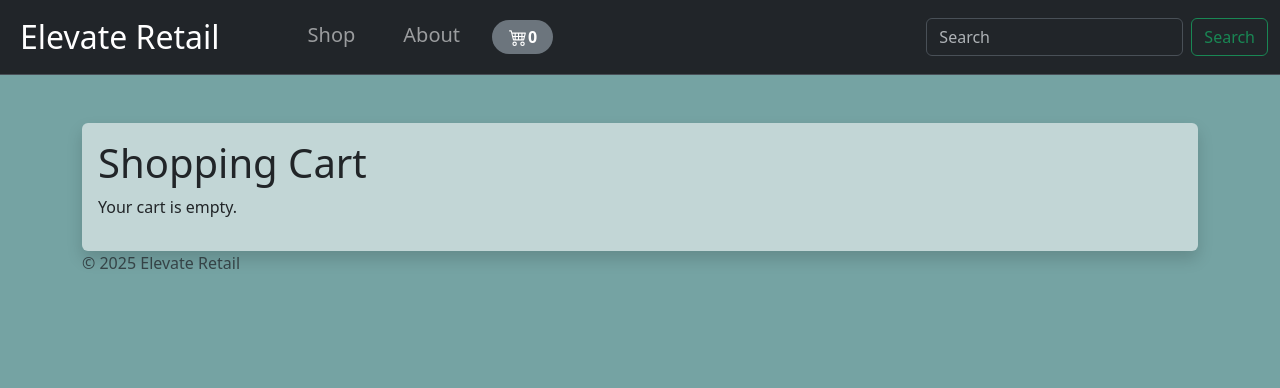
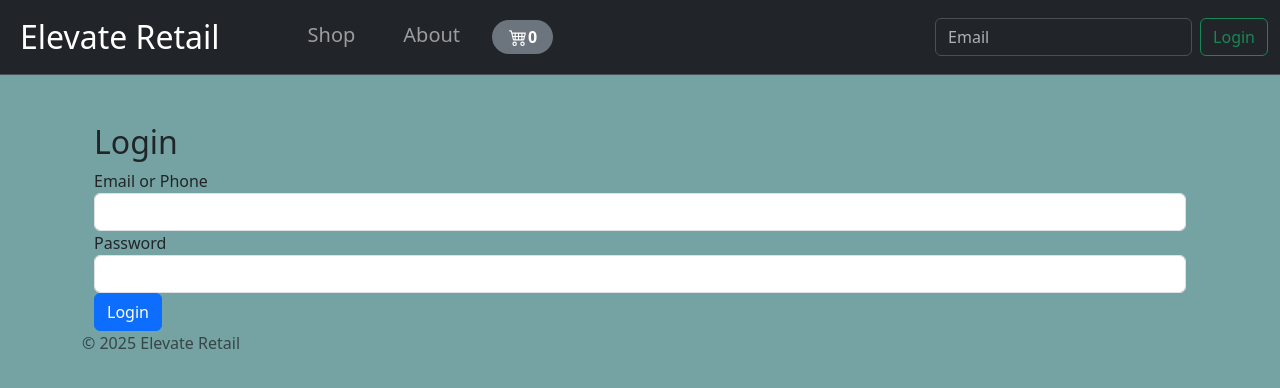
Before and after one commit to Cyber-Kaeh/elevate-retail, a Flask app: page /login in a window 1280 px wide. Shown: the top 388 px of the page. Run offline with Flask 3, Linux system fonts and the light colour scheme; some libraries are stand-ins or nearby versions.

Commit message:
some login functionality.

```diff
--- a/app.py
+++ b/app.py
@@ -50,6 +50,11 @@ def ensure_anonymous_user():
     return None
 
 
+@app.context_processor
+def inject_login_form():
+    return {'form': LoginForm()}
+
+
 @app.before_request
 def make_session_permanent():
     session.permanent = True
@@ -92,16 +97,7 @@ def guest_purchase_form():
 
 @app.route('/login', methods=['GET', 'POST'])
 def login():
-    form = LoginForm()
-    if form.validate_on_submit():
-        email = form.identifier.data
-        password = form.password.data
-        return redirect(url_for('cart.view_cart'))
-    return render_template('cart.html', form=form)
-
-
-"""Probably need to make a new user authentication blueprint but this is more for testing
-    the shopping cart UI and login modal - Anthony Allen"""
+    return render_template('login.html')
 
 
 if __name__ == '__main__':
--- a/src/models/forms.py
+++ b/src/models/forms.py
@@ -5,7 +5,7 @@ import email_validator
 
 
 class LoginForm(FlaskForm):
-    identifier = StringField('Email or Phone', validators=[DataRequired()])
+    email = StringField('Email', validators=[DataRequired()])
     password = PasswordField('Password', validators=[DataRequired()])
     submit = SubmitField('Login')
 
--- a/templates/base.html
+++ b/templates/base.html
@@ -67,15 +67,16 @@
                 </a>
               </li>
             </ul>
-            <form class="d-flex" role="search">
-              <input
-                class="form-control me-2"
-                type="search"
-                placeholder="Search"
-                aria-label="Search"
-              />
+            <form
+              class="d-flex"
+              role="login"
+              method="POST"
+              action="/auth/login"
+            >
+              {{ form.hidden_tag() }} {{ form.email(class="form-control me-2",
+              placeholder="Email") }}
               <button class="btn btn-outline-success" type="submit">
-                Search
+                Login
               </button>
             </form>
           </div>
@@ -88,6 +89,33 @@
         <span class="text-muted">© 2025 Elevate Retail</span>
       </div>
     </footer>
+    <!-- Toast -->
+    {% with messages = get_flashed_messages(with_categories=true) %} {% if
+    messages %}
+    <div class="toast-container position-fixed bottom-0 end-0 p-3">
+      {% for category, message in messages %}
+      <div
+        id="toast-{{ loop.index }}"
+        class="toast align-items-center text-bg-{{ category }}"
+        role="alert"
+        aria-live="polite"
+        aria-atomic="true"
+        data-bs-autohide="true"
+        data-bs-delay="5000"
+      >
+        <div class="d-flex">
+          <div class="toast-body">{{ message }}</div>
+          <button
+            type="button"
+            class="btn-close btn-close-white me-2 m-auto"
+            data-bs-dismiss="toast"
+            aria-label="Close"
+          ></button>
+        </div>
+      </div>
+      {% endfor %}
+    </div>
+    {% endif %} {% endwith %}
     <script
       src="https://cdn.jsdelivr.net/npm/bootstrap@5.3.3/dist/js/bootstrap.bundle.min.js"
       integrity="sha384-YvpcrYf0tY3lHB60NNkmXc5s9fDVZLESaAA55NDzOxhy9GkcIdslK1eN7N6jIeHz"
--- a/templates/cart.html
+++ b/templates/cart.html
@@ -128,33 +128,6 @@
   <p>Your cart is empty.</p>
   {% endif %}
 </div>
-<!-- Toast -->
-{% with messages = get_flashed_messages(with_categories=true) %} {% if messages
-%}
-<div class="toast-container position-fixed bottom-0 end-0 p-3">
-  {% for category, message in messages %}
-  <div
-    id="toast-{{ loop.index }}"
-    class="toast align-items-center text-bg-{{ category }}"
-    role="alert"
-    aria-live="polite"
-    aria-atomic="true"
-    data-bs-autohide="true"
-    data-bs-delay="5000"
-  >
-    <div class="d-flex">
-      <div class="toast-body">{{ message }}</div>
-      <button
-        type="button"
-        class="btn-close btn-close-white me-2 m-auto"
-        data-bs-dismiss="toast"
-        aria-label="Close"
-      ></button>
-    </div>
-  </div>
-  {% endfor %}
-</div>
-{% endif %} {% endwith %}
 <!-- Modals -->
 
 <!-- Confirm Purchase Button Modal-->
@@ -183,8 +156,8 @@
         <form method="POST" action="/login">
           {{ form.hidden_tag() }}
           <div class="form-floating mb-3">
-            {{ form.identifier(class="form-control", placeholder="Email or Phone") }}
-            {{ form.identifier.label(class="form-label") }}
+            {{ form.email(class="form-control", placeholder="Email") }} {{
+            form.email.label(class="form-label") }}
           </div>
           <div class="form-floating">
             {{ form.password(class="form-control", placeholder="Password") }} {{
--- a/templates/login.html
+++ b/templates/login.html
@@ -1,13 +1,11 @@
-{% extends 'base.html' %}
-
-{% block content %}
-<div class="container mt-5">
+{% extends 'base.html' %} {% block content %}
+<div class="container-sm mt-5">
   <h2>Login</h2>
   <form method="POST" action="{{ url_for('login.login') }}">
     {{ form.hidden_tag() }}
     <div class="form-group">
       <label for="identifier">Email or Phone</label>
-            {{ form.identifier(class="form-control", id="identifier") }}
+      {{ form.email(class="form-control", id="email") }}
     </div>
     <div class="form-group">
       <label for="password">Password</label>
```
Also changed, not shown: src/routes/login_routes.py (+12 -17 lines), templates/register.html (added, +46 -0 lines). Lines whose indentation alone changed are shown as unchanged.
